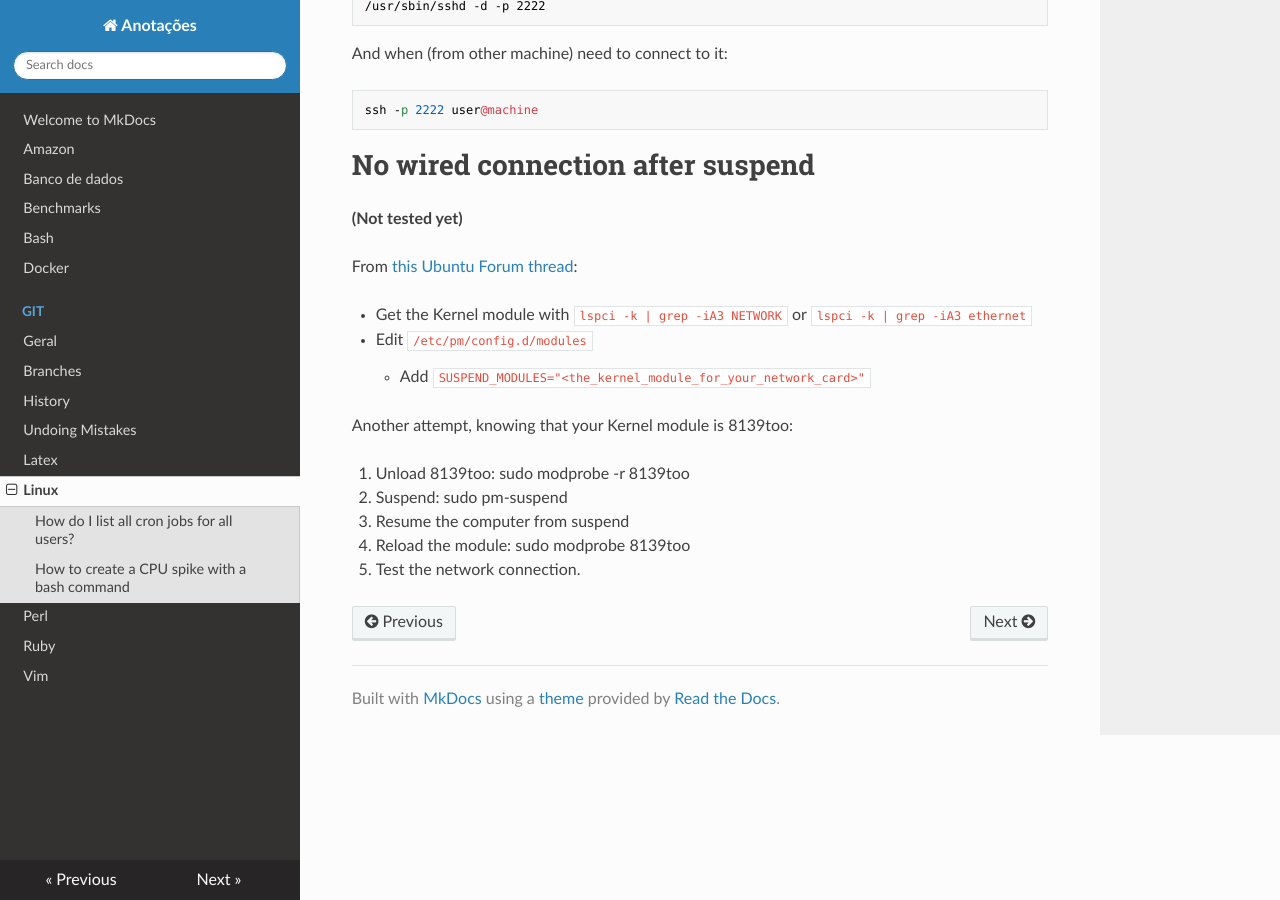
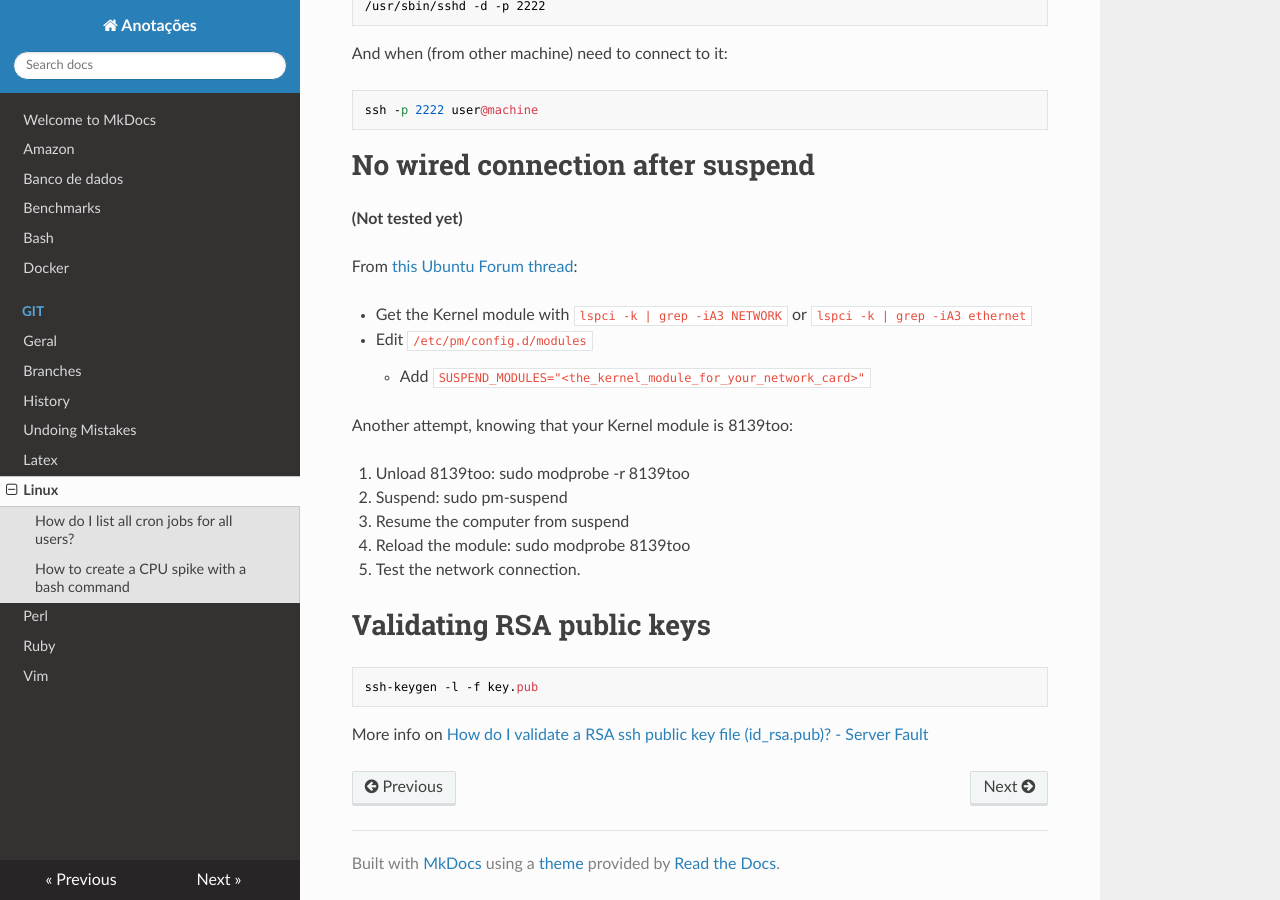
Before and after one commit to hposca/useful_notes, an MkDocs documentation site: the page built from docs/linux.md, in a window 1280 px wide and 900 px high, scrolled down 5017 px. Built offline with MkDocs 1.6.1, drawn with Linux system fonts in a browser that asks for light colours; nearby versions of some CDN libraries; old or Windows-style settings are respelled for this version of MkDocs.

Commit message:
Validating RSA ssh keys

```diff
--- a/docs/linux.md
+++ b/docs/linux.md
@@ -247,3 +247,9 @@ Another attempt, knowing that your Kernel module is 8139too:
 4. Reload the module:
     sudo modprobe 8139too
 5. Test the network connection.
+
+# Validating RSA public keys
+
+    ssh-keygen -l -f key.pub
+
+More info on [How do I validate a RSA ssh public key file (id_rsa.pub)? - Server Fault](http://serverfault.com/questions/453296/how-do-i-validate-a-rsa-ssh-public-key-file-id-rsa-pub)
```
